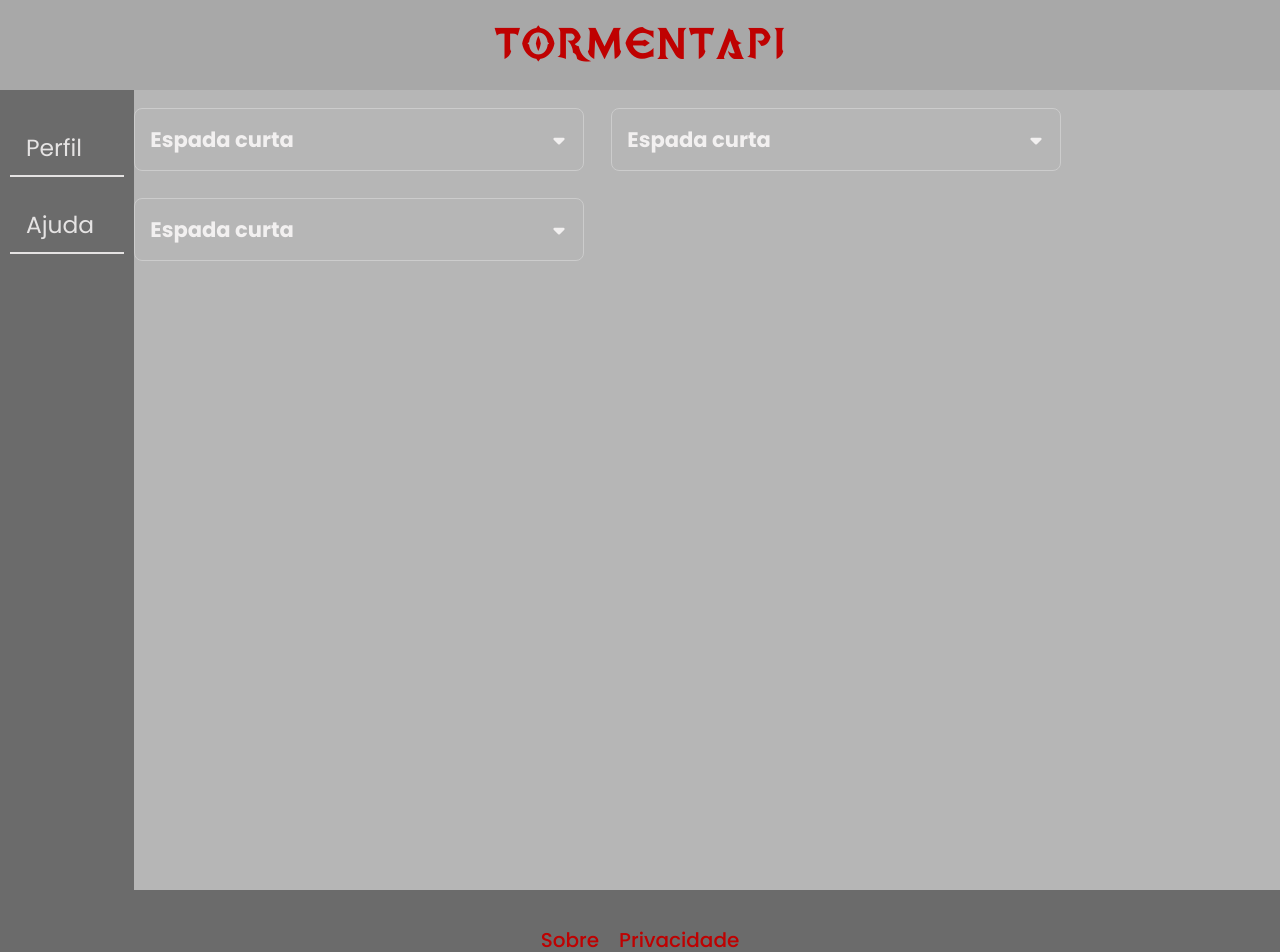
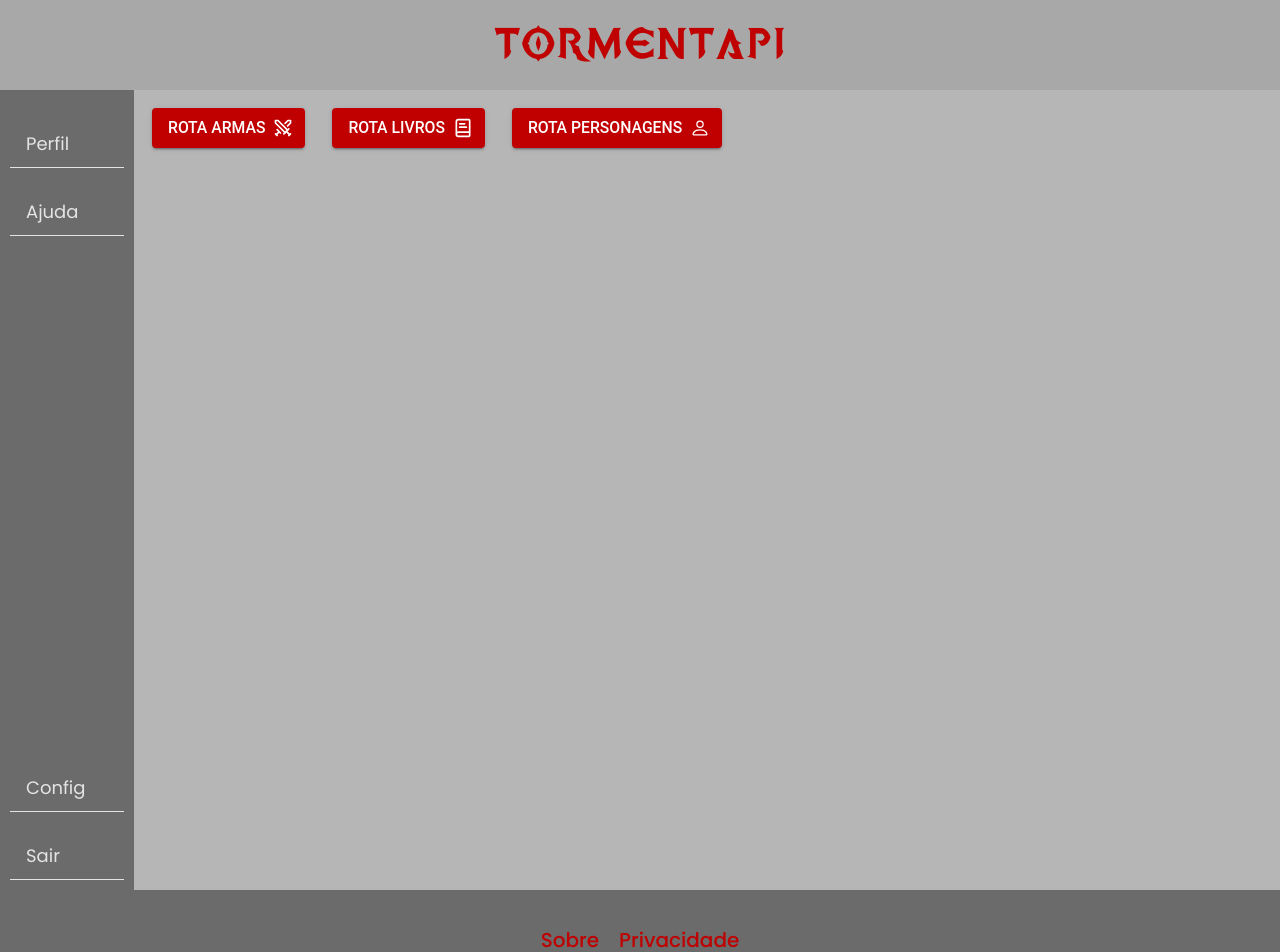
Before and after one commit to Erick-F-Oliveira/TormentAPI, a React (Vite) app in the folder frontend/: page /mock in a window 1280 px wide. Shown: the top 952 px of the page. Built offline with nearby package versions, Linux system fonts and the light colour scheme; no server answers; the HTML template or start-up script is replaced by a standard one.

Commit message:
adiciona botões no mock

```diff
--- a/frontend/src/components/Side/Side.module.css
+++ b/frontend/src/components/Side/Side.module.css
@@ -3,12 +3,12 @@
   width: 150px;
   color: var(--soft-white);
   background-color: var(--black);
-  font-size: 1.3rem;
+  font-size: 1rem;
   font-weight: 400;
   font-family: var(--body);
   display: flex;
   flex-direction: column;
-  justify-content: flex-start;
+  justify-content: space-between;
   align-items: center;
   padding-top: 20px;
 }
@@ -29,17 +29,35 @@
   text-align: left;
 }
 
+.config a,
 .list a {
   display: block;
   padding: 10px 16px;
   cursor: pointer;
   text-decoration: none;
   color: var(--soft-white);
-  border-bottom: 2px solid var(--soft-white);
+  border-bottom: 1px solid var(--soft-white);
   transition: border-color 0.3s;
 }
 
-.list a:hover {
+.list a:hover,
+.config a:hover {
   border-bottom-color: var(--tormenta);
   font-weight: 400;
 }
+
+.config {
+  display: flex;
+  flex-direction: column;
+  justify-content: flex-start;
+  align-items: stretch;
+  list-style: none;
+  width: 100%;
+  padding: 0;
+  margin: 0;
+}
+
+.config li {
+  width: 100%;
+  text-align: left;
+}
--- a/frontend/src/components/Side/index.jsx
+++ b/frontend/src/components/Side/index.jsx
@@ -8,6 +8,10 @@ function Side() {
                 <li><Link to="/">Perfil</Link></li>
                 <li><Link to="/">Ajuda</Link></li>
             </ul>
+            <ul className={styles.config}>
+                <li><Link to="/">Config</Link></li>
+                <li><Link to="/">Sair</Link></li>
+            </ul>
 
 
         </div>
--- a/frontend/src/pages/mockDash/Mock.module.css
+++ b/frontend/src/pages/mockDash/Mock.module.css
@@ -12,12 +12,13 @@
   flex-direction: row;
 }
 
-.corpo{
+.corpo {
   width: 100%;
   display: flex;
   flex-wrap: wrap;
   align-items: center;
   justify-content: flex-start;
+  padding-left: 1rem;
   gap: 1.5rem;
   margin-block: 1rem;
 }
--- a/frontend/src/pages/mockDash/index.jsx
+++ b/frontend/src/pages/mockDash/index.jsx
@@ -1,26 +1,14 @@
 //Pagina para mockar a pagina de dashboard enqaunto programo em hambiente virtual online (stackblitz, codespaces)
 import React from "react";
-import { Navigate } from "react-router-dom";
+import { Link, Navigate } from "react-router-dom";
 import style from "./Mock.module.css";
 import Side from "../../components/Side";
 import Card from "../../components/Card";
-const sampleBook = {
-  name: "Espada curta",
-  proficiency: "Arma Simples",
-  proposite: "Corpo a Corpo",
-  hilt: "Leve",
-  price: 10,
-  baseDamage: "1d6",
-  criticalDamage: "19",
-  typeOfDamage: "Perfuração",
-  reach: " Corpo a Corpo ",
-  space: 1,
-  description: "O tipo mais comum de espada...",
-  reference: "Livro Básico JDA",
-  page: 0,
-  sequence: 2,
-  operator: "obernac",
-};
+import Button from "@mui/material/Button";
+import { FaArrowRight } from "react-icons/fa6";
+import { LuSwords, LuBookText } from "react-icons/lu";
+import { BsPerson } from "react-icons/bs";
+
 
 const Mock = () => {
   return (
@@ -28,9 +16,30 @@ const Mock = () => {
       <div className={style.mock}>
         <Side />
         <div className={style.corpo}>
-          <Card book={sampleBook} />
-          <Card book={sampleBook} />
-          <Card book={sampleBook} />
+          <Button
+            color="tormenta" variant="contained"
+            endIcon={<LuSwords />}
+            component={Link}
+            to="/mock"
+          >
+            Rota Armas
+          </Button>
+          <Button
+            color="tormenta" variant="contained"
+            endIcon={<LuBookText />}
+            component={Link}
+            to="/mock"
+          >
+            Rota Livros
+          </Button>
+          <Button
+            color="tormenta" variant="contained"
+            endIcon={<BsPerson />}
+            component={Link}
+            to="/mock"
+          >
+            Rota Personagens
+          </Button>
         </div>
       </div>
     </>
--- a/frontend/src/theme.js
+++ b/frontend/src/theme.js
@@ -14,7 +14,7 @@ const customTheme = createTheme({
       main: '#c00000',
       light: '#d55758',
       dark: '#bf0101',
-      contrastText: '#000000',
+      contrastText: '#fff',
     },
     // Você pode adicionar mais cores, como error, warning, info, success, etc.
   },
```
Lines whose indentation alone changed are shown as unchanged.
